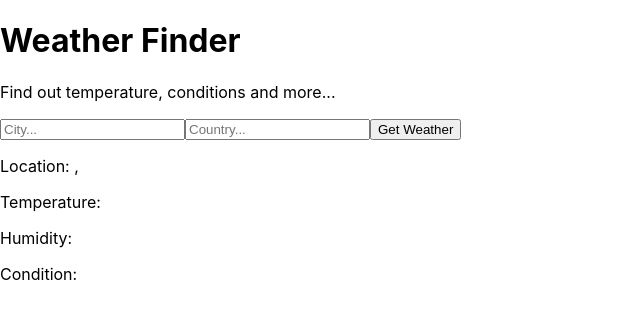
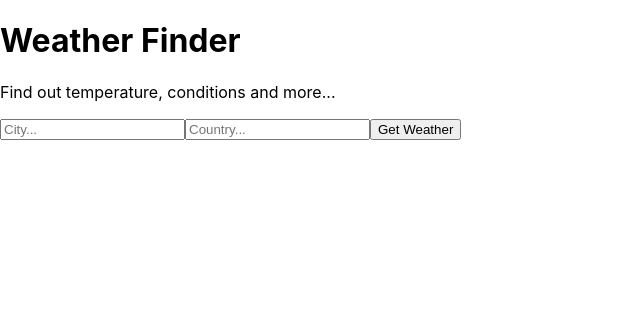
Before and after one commit to oliver-gomes/react-weatherapp, a React (Create React App) app: page / in a window 1280 px wide. Shown: the top 318 px of the page, without its empty margins (0-640 px from the left). Built offline with nearby package versions, Linux system fonts and the light colour scheme.

Commit message:
appear only when data selected

```diff
--- a/src/components/Weather.js
+++ b/src/components/Weather.js
@@ -4,12 +4,15 @@
   render() {
     return (
       <div>
-        <p>
-          Location: {this.props.city}, {this.props.country}
-        </p>
-        <p>Temperature: {this.props.temperature}</p>
-        <p>Humidity: {this.props.humidity}</p>
-        <p>Condition: {this.props.description}</p>
+        {this.props.city &&
+          this.props.country && (
+            <p>
+              Location: {this.props.city}, {this.props.country}
+            </p>
+          )}
+        {this.props.temperature && <p>Temperature: {this.props.temperature}</p>}
+        {this.props.humidity && <p>Humidity: {this.props.humidity}</p>}
+        {this.props.description && <p>Condition: {this.props.description}</p>}
       </div>
     );
   }
```
